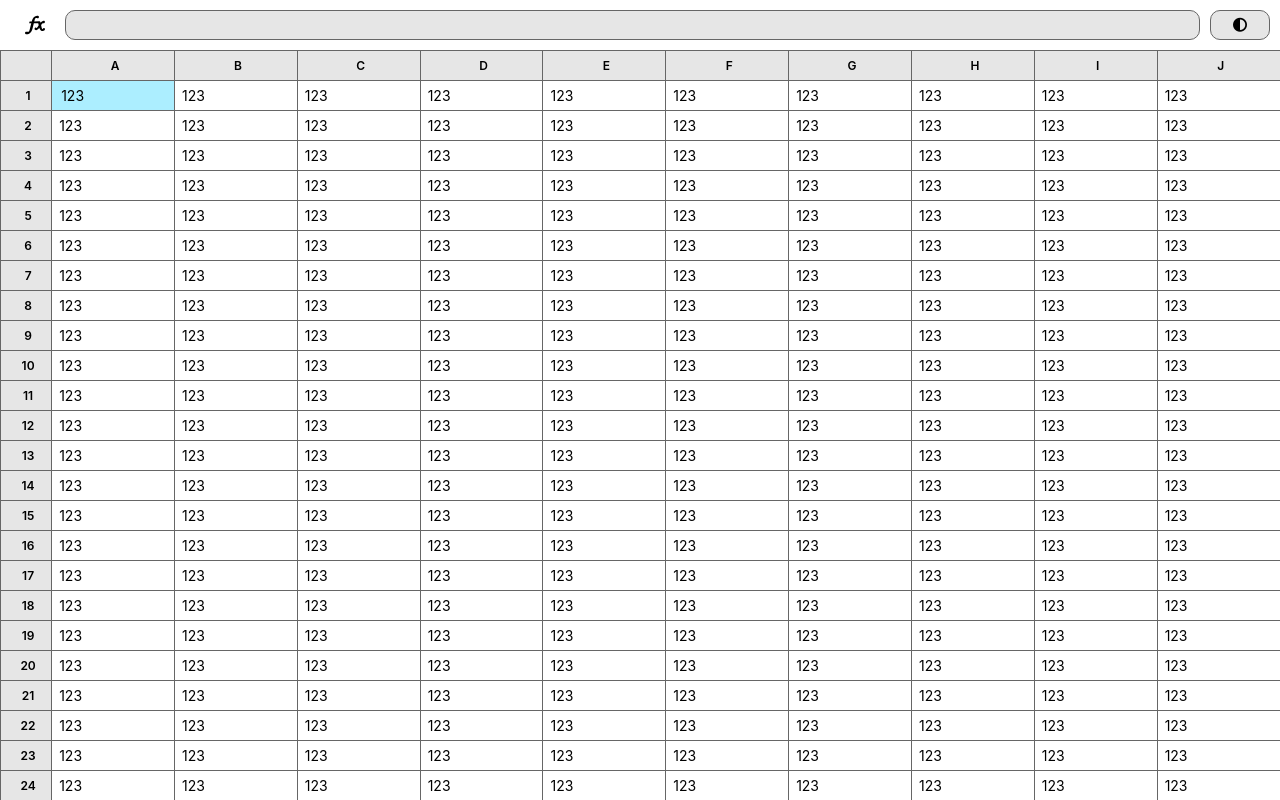
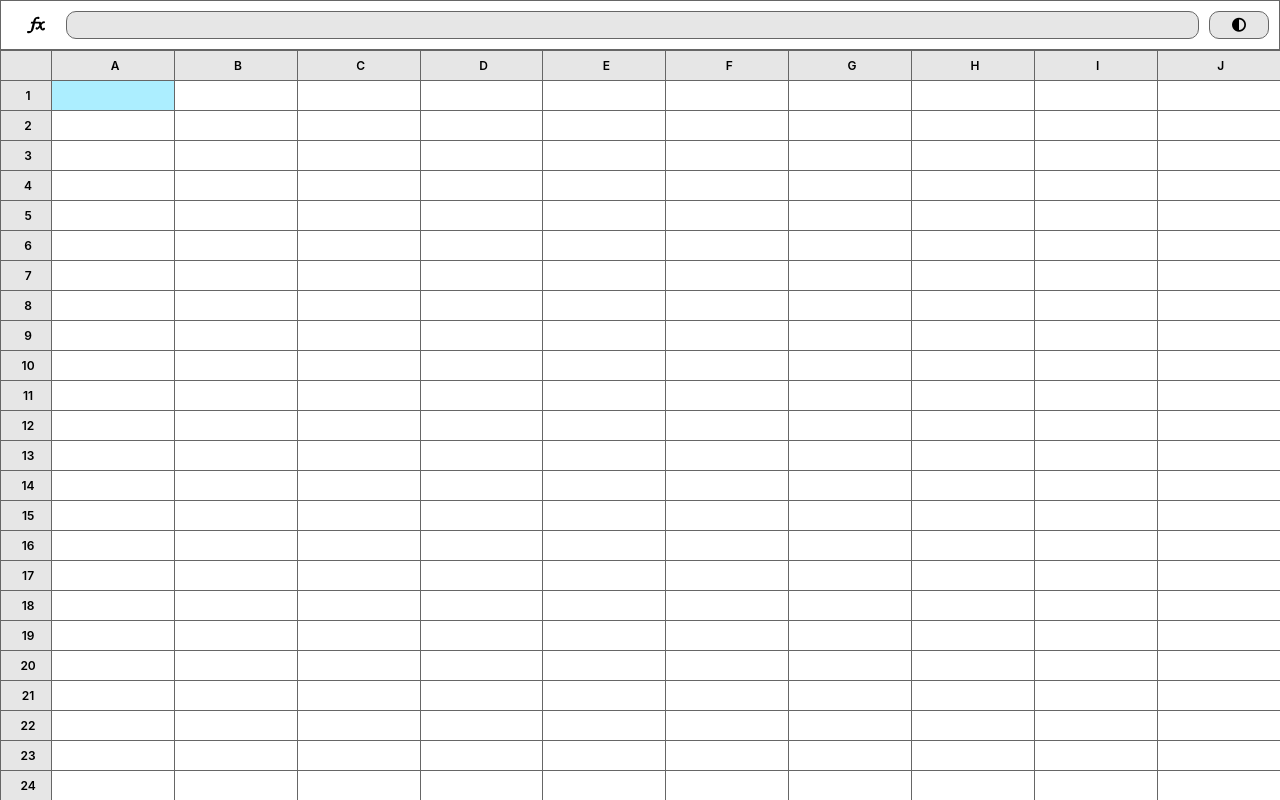
Before and after one commit to thesolarmonk/nusheets, a Vue app: page / in a window 1280 px wide. Built offline with nearby package versions, Linux system fonts and the light colour scheme; a web font is replaced by a local one.

Commit message:
[COMPONENT]: Add the ability to select cells

```diff
--- a/src/App.vue
+++ b/src/App.vue
@@ -48,6 +48,7 @@ html {
   --primary-color: #fff;
   --secondary-color: rgb(230, 230, 230);
   --accent-color: rgb(172, 238, 255);
+  --accent-color-light: rgb(209, 246, 255);
   --primary-color-invert: #666;
 
   --font-color: #000;
@@ -59,6 +60,7 @@ html {
   --primary-color: #000;
   --secondary-color: #444;
   --accent-color: rgb(0, 140, 255);
+  --accent-color-light: rgb(95, 183, 255);
   --primary-color-invert: #666;
 
   --font-color: #fff;
--- a/src/components/FormulaBar.vue
+++ b/src/components/FormulaBar.vue
@@ -23,8 +23,10 @@ export default {
 .spreadsheet__bar {
   width: 100%;
   height: 50px;
+  padding: 10px 10px 10px 5px;
+
   background-color: var(--primary-color);
-  padding: 10px 10px 10px 5px;
+  border: 1px solid var(--primary-color-invert);
 
   display: flex;
   flex-flow: row nowrap;
--- a/src/components/Sheet.vue
+++ b/src/components/Sheet.vue
@@ -14,27 +14,28 @@
           <th class="cell cell--header cell--row-header">{{ n_row + 1 }}</th>
           <td
             class="cell cell--data"
-            :class="{ 'cell--selected': cell.state, 'cell--active': cell.state == 2}"
+            :class="{ 'cell--selected': cell.state, 'cell--active': cell.state == 2, 'cell-selection': s_selected[n_row][n_col]}"
             v-for="(cell, n_col) in row"
-            :id="n_row + '_' + n_col"
             :key="n_row + '_' + n_col"
             :data-row="n_row"
             :data-column="n_col"
             @mousedown="c_selectStart(n_row, n_col)"
             @mouseover="c_selecting(n_row, n_col)"
             @mouseup="c_selectEnd()"
-            @dblclick="c_inputStart(n_row, n_col)"
           >
+            <!-- @dblclick="c_inputStart(n_row, n_col)"
+            -->
             <input
               v-if="cell.state"
               class="cell__input"
               type="text"
               v-model="c_exp"
               autocomplete="off"
-              @focus="c_inputStart(n_row, n_col)"
-              @blur="c_inputEnd()"
+              disabled
               @click.stop
             />
+            <!-- @blur="c_inputEnd()"
+            @focus="c_inputStart(n_row, n_col)"-->
             <span v-else>{{ cell.eval }}</span>
           </td>
         </tr>
@@ -44,14 +45,16 @@
 </template>
 
 <script>
+import _ from "../../node_modules/lodash";
+
 export default {
   data() {
     return {
-      s_rows: 500,
+      s_rows: 50,
       s_cols: 10,
       s_data: null,
-      s_state: null,
-      s_state_null: null,
+      s_selected: null,
+      s_selected_empty: null,
       c_pos: {
         row: 0,
         col: 0
@@ -76,7 +79,7 @@ export default {
       keys[e.keyCode] = true;
 
       switch (e.keyCode) {
-        //Delete
+        // Delete
         case 8:
           this.s_data[this.c_pos.row][this.c_pos.col].exp = null;
           this.s_data[this.c_pos.row][this.c_pos.col].eval = null;
@@ -97,7 +100,7 @@ export default {
           e.preventDefault();
           break;
 
-        // Enter
+        // Enter;
         case 13:
           if (this.c_data.state == 1) {
             this.c_inputStart(this.c_pos.row, this.c_pos.col);
@@ -109,6 +112,7 @@ export default {
         // Escape
         case 27:
           this.c_inputEnd();
+          this.c_clear_selection();
           break;
 
         // Left Arrow
@@ -146,29 +150,34 @@ export default {
       this.s_data = Array.from({ length: this.s_rows }, () =>
         Array.from({ length: this.s_cols }, () => {
           return {
-            exp: 123,
-            eval: 123,
+            exp: null,
+            eval: null,
             state: 0
           };
         })
       );
-      this.s_state = Array.from({ length: this.s_rows }, () =>
-        Array.from({ length: this.s_cols }, () => 0)
-      );
-      this.s_state_null = this.s_state;
+      this.s_selected_empty = Array(this.s_rows)
+        .fill()
+        .map(() => Array(this.s_cols).fill(false));
+      this.c_clear_selection();
     },
     c_selectStart(n_row, n_col) {
       this.mouseDown = true;
-      this.s_state = this.s_state_null;
+      this.c_clear_selection();
 
-      this.s_data[this.c_pos.row][this.c_pos.col].state = 0;
-      this.c_pos = { row: n_row, col: n_col };
-      this.c_exp = this.s_data[n_row][n_col].eval;
-      this.s_data[n_row][n_col].state = 1;
+      if (!this.s_data[n_row][n_col].state) {
+        this.s_data[this.c_pos.row][this.c_pos.col].state = 0;
+        this.c_pos = { row: n_row, col: n_col };
+        this.c_exp = this.c_data.eval;
+        this.s_data[n_row][n_col].state = 1;
+      }
     },
     c_selecting(n_row, n_col) {
-      if (this.mouseDown) {
-        this.s_state = this.s_state_null;
+      if (
+        this.mouseDown ||
+        (n_row == this.c_pos.row && n_col == this.c_pos.col)
+      ) {
+        this.c_clear_selection();
 
         let min_row = Math.min(n_row, this.c_pos.row);
         let min_col = Math.min(n_col, this.c_pos.col);
@@ -177,36 +186,45 @@ export default {
 
         for (let i = min_row; i <= max_row; i++) {
           for (let j = min_col; j <= max_col; j++) {
-            this.s_state[i][j] = 1;
+            this.s_selected[i][j] = true;
           }
         }
       }
     },
     c_selectEnd() {
       this.mouseDown = false;
-      this.s_state = this.s_state_null;
+    },
+    c_clear_selection() {
+      this.s_selected = _.cloneDeep(this.s_selected_empty);
     },
     c_inputStart(n_row, n_col) {
-      this.c_selectStart(n_row, n_col);
+      if (!this.c_data.state) {
+        this.c_selectStart(n_row, n_col);
+      }
       this.s_data[n_row][n_col].state = 2;
-      this.c_exp = this.s_data[n_row][n_col].exp;
+      this.c_exp = this.c_data.exp;
 
-      let input = document.getElementsByClassName("c_input")[0];
+      let input = document.getElementsByClassName("cell__input")[0];
+      input.disabled = false;
       input.focus();
       input.selectionStart = input.selectionEnd;
       input.scrollLeft = input.scrollWidth;
     },
     c_inputEnd() {
-      let input = document.getElementsByClassName("c_input")[0];
+      let input = document.getElementsByClassName("cell__input")[0];
+      input.disabled = true;
       input.blur();
 
-      let result = this.evaluateExp(this.c_exp);
+      let result = null;
+      if (this.c_exp) {
+        result = this.evaluateExp(this.c_exp);
+      }
 
       this.s_data[this.c_pos.row][this.c_pos.col].state = 1;
       this.s_data[this.c_pos.row][this.c_pos.col].exp = this.c_exp;
       this.s_data[this.c_pos.row][this.c_pos.col].eval = result;
 
-      // this.c_exp = result;
+      this.c_exp = result;
     },
     evaluateExp: function(exp) {
       let result;
@@ -236,8 +254,6 @@ export default {
 
       let re_rows = /(?<=[A-Z]{1})[0-9]{1,}/g;
       let cell_row_nums = exp.match(re_rows);
-
-      console.log(cell_row_nums);
 
       if (cell_row_nums === null) {
         return exp;
@@ -299,6 +315,8 @@ export default {
     border-collapse: collapse;
 
     .sheet__row {
+      width: 100%;
+
       .cell {
         user-select: none;
 
@@ -313,28 +331,39 @@ export default {
         color: var(--font-color);
         background-color: var(--primary-color);
 
+        max-width: 120px;
+        white-space: nowrap;
+        overflow: hidden;
+        text-overflow: ellipsis;
+
         &:hover {
           background-color: var(--secondary-color);
         }
 
         .cell__input {
-          width: 100%;
+          // max-width: 120px;
 
           border: none;
           display: inline;
           font-family: inherit;
           font-size: inherit;
           padding: none;
+          margin: none;
           background-color: transparent;
 
           &:focus {
             outline: none;
+            // max-width: 120px;
           }
         }
       }
 
       .cell--selected {
         background-color: var(--accent-color) !important;
+      }
+
+      .cell-selection {
+        background-color: var(--accent-color-light);
       }
 
       .cell--active {
```
